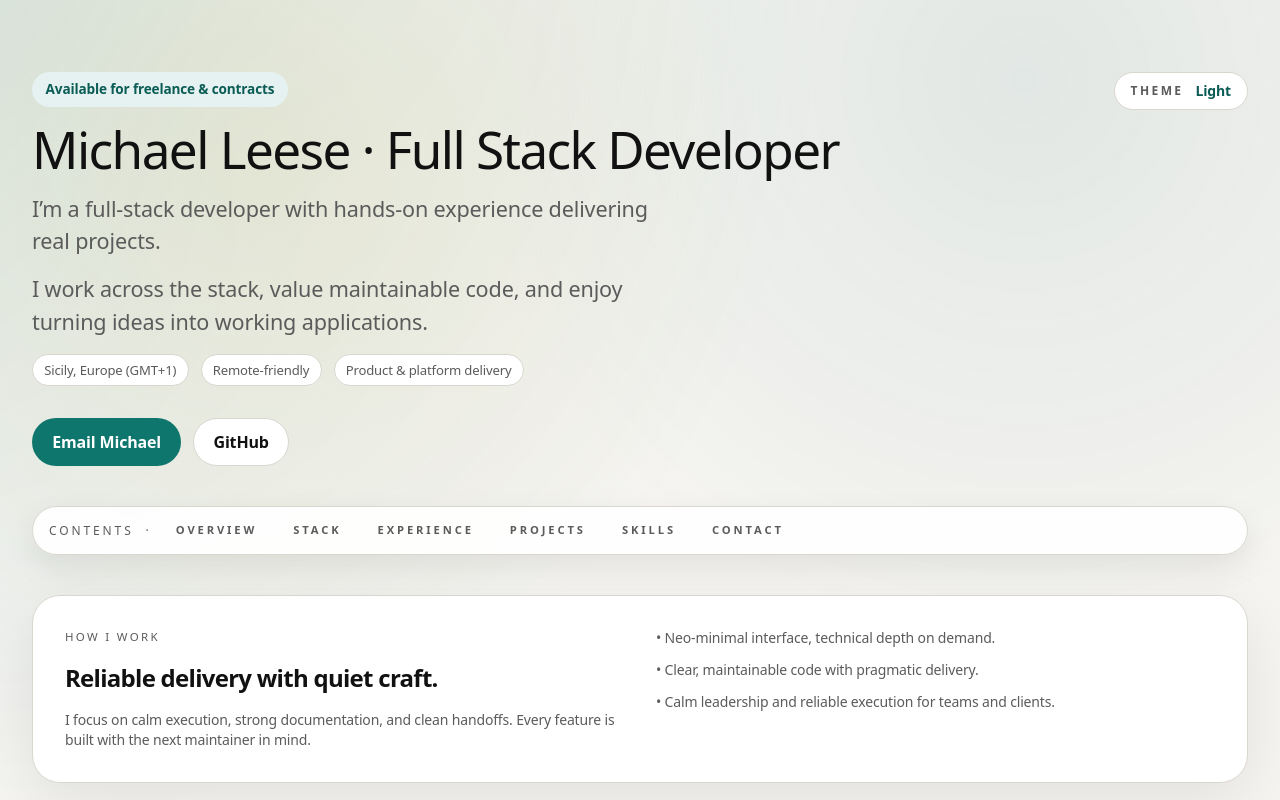
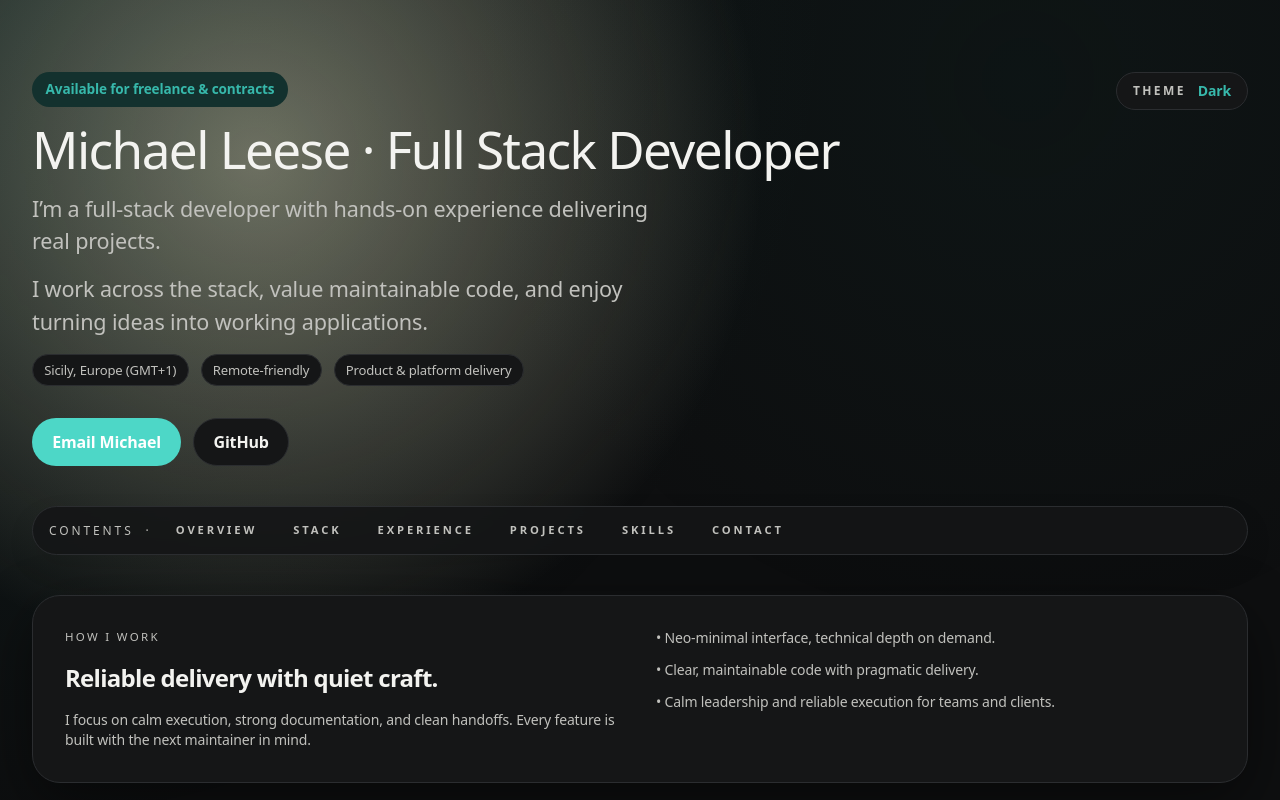
Before and after one commit to michael-leese/my_dev_site, a Next.js app: page / in a window 1280 px wide. Shown: the top 800 px of the page. Built offline with nearby package versions, Linux system fonts and the light colour scheme.

Commit message:
make default theme dark and add small sticky nav bar for ux

```diff
--- a/package.json
+++ b/package.json
@@ -3,9 +3,9 @@
   "version": "0.1.0",
   "private": true,
   "scripts": {
-    "dev": "next dev",
-    "build": "next build",
-    "start": "next start",
+    "dev": "next dev -p 3001",
+    "build": "next build -p 3001",
+    "start": "next start -p 3001",
     "lint": "eslint"
   },
   "dependencies": {
--- a/src/app/providers.tsx
+++ b/src/app/providers.tsx
@@ -12,7 +12,7 @@ export function Providers({ children }: ProvidersProps): JSX.Element {
   return (
     <ThemeProvider
       attribute="data-theme"
-      defaultTheme="system"
+      defaultTheme="dark"
       enableSystem
       disableTransitionOnChange
     >
```
